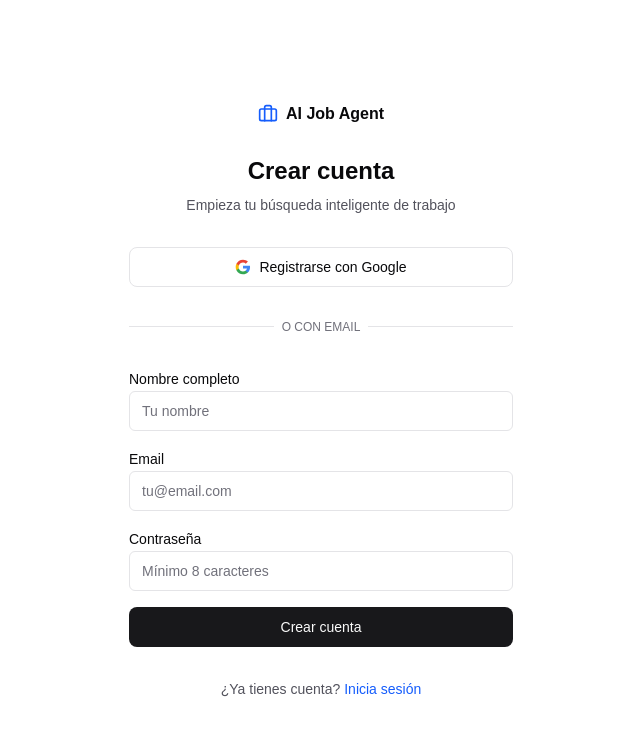
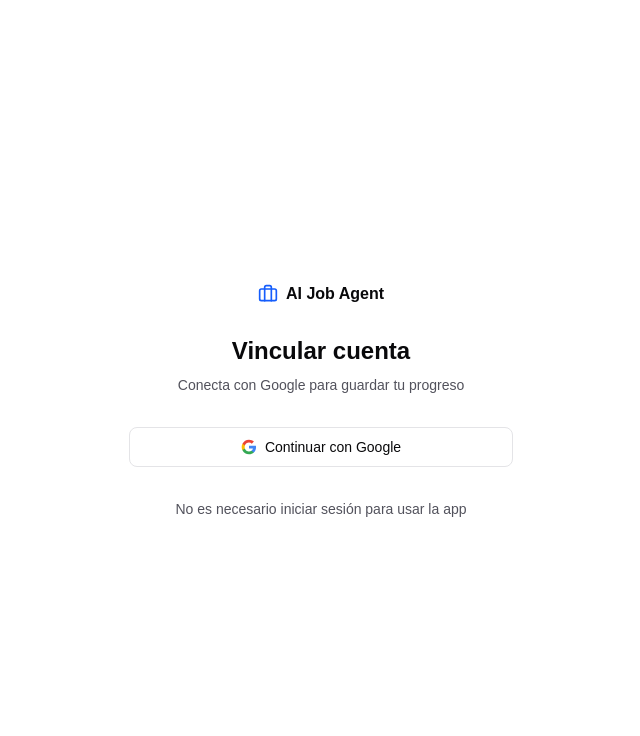
Before and after one commit to 3737631/findjob, a Next.js app: page /findjob/register in a window 1280 px wide. Shown: the top 736 px of the page, without its empty margins (319-959 px from the left). Built offline with nearby package versions, Linux system fonts and the light colour scheme.

Commit message:
Remove email/password auth, keep only Google OAuth, no login required

```diff
--- a/src/app/(auth)/login/page.tsx
+++ b/src/app/(auth)/login/page.tsx
@@ -1,40 +1,14 @@
 "use client";
 
 import { useState } from "react";
-import { useRouter } from "next/navigation";
 import Link from "next/link";
-import { signIn } from "@/hooks/use-auth";
 import { createClient } from "@/lib/supabase/client";
 import { Button } from "@/components/ui/button";
-import { Input } from "@/components/ui/input";
-import { Label } from "@/components/ui/label";
 import { Briefcase, Loader2 } from "lucide-react";
 
 export default function LoginPage() {
-  const router = useRouter();
-  const [loading, setLoading] = useState(false);
   const [googleLoading, setGoogleLoading] = useState(false);
   const [error, setError] = useState("");
-
-  async function handleSubmit(e: React.FormEvent<HTMLFormElement>) {
-    e.preventDefault();
-    setLoading(true);
-    setError("");
-
-    const form = new FormData(e.currentTarget);
-    const email = form.get("email") as string;
-    const password = form.get("password") as string;
-
-    const { error: signInError } = await signIn(email, password);
-
-    if (signInError) {
-      setError(signInError.message);
-      setLoading(false);
-      return;
-    }
-
-    router.push("/dashboard");
-  }
 
   async function handleGoogleLogin() {
     setGoogleLoading(true);
@@ -58,9 +32,9 @@
             <Briefcase className="h-5 w-5 text-blue-600" />
             AI Job Agent
           </Link>
-          <h1 className="mt-6 text-2xl font-bold">Iniciar sesión</h1>
+          <h1 className="mt-6 text-2xl font-bold">Vincular cuenta</h1>
           <p className="mt-2 text-sm text-zinc-600 dark:text-zinc-400">
-            Accede a tu cuenta para continuar
+            Conecta con Google para guardar tu progreso
           </p>
         </div>
 
@@ -83,43 +57,12 @@
           Continuar con Google
         </Button>
 
-        <div className="relative">
-          <div className="absolute inset-0 flex items-center">
-            <span className="w-full border-t border-zinc-200 dark:border-zinc-800" />
-          </div>
-          <div className="relative flex justify-center text-xs uppercase">
-            <span className="bg-white px-2 text-zinc-500 dark:bg-zinc-950">o con email</span>
-          </div>
-        </div>
-
-        <form onSubmit={handleSubmit} className="space-y-4">
-          <div className="space-y-2">
-            <Label htmlFor="email">Email</Label>
-            <Input id="email" name="email" type="email" required placeholder="tu@email.com" />
-          </div>
-          <div className="space-y-2">
-            <Label htmlFor="password">Contraseña</Label>
-            <Input id="password" name="password" type="password" required placeholder="••••••••" />
-          </div>
-
-          {error && (
-            <p className="text-sm text-red-600 dark:text-red-400">{error}</p>
-          )}
-
-          <Button type="submit" className="w-full" disabled={loading}>
-            {loading ? (
-              <Loader2 className="h-4 w-4 animate-spin" />
-            ) : (
-              "Entrar"
-            )}
-          </Button>
-        </form>
+        {error && (
+          <p className="text-sm text-red-600 dark:text-red-400 text-center">{error}</p>
+        )}
 
         <p className="text-center text-sm text-zinc-600 dark:text-zinc-400">
-          ¿No tienes cuenta?{" "}
-          <Link href="/register" className="font-medium text-blue-600 hover:text-blue-500 dark:text-blue-400">
-            Regístrate
-          </Link>
+          No es necesario iniciar sesión para usar la app
         </p>
       </div>
     </div>
--- a/src/app/(auth)/register/page.tsx
+++ b/src/app/(auth)/register/page.tsx
@@ -1,48 +1,14 @@
 "use client";
 
 import { useState } from "react";
-import { useRouter } from "next/navigation";
 import Link from "next/link";
-import { signUp } from "@/hooks/use-auth";
 import { createClient } from "@/lib/supabase/client";
 import { Button } from "@/components/ui/button";
-import { Input } from "@/components/ui/input";
-import { Label } from "@/components/ui/label";
 import { Briefcase, Loader2 } from "lucide-react";
 
 export default function RegisterPage() {
-  const router = useRouter();
-  const [loading, setLoading] = useState(false);
   const [googleLoading, setGoogleLoading] = useState(false);
   const [error, setError] = useState("");
-  const [success, setSuccess] = useState("");
-
-  async function handleSubmit(e: React.FormEvent<HTMLFormElement>) {
-    e.preventDefault();
-    setLoading(true);
-    setError("");
-
-    const form = new FormData(e.currentTarget);
-    const email = form.get("email") as string;
-    const password = form.get("password") as string;
-    const name = form.get("name") as string;
-
-    const { error: signUpError, data } = await signUp(email, password, name);
-
-    if (signUpError) {
-      setError(signUpError.message);
-      setLoading(false);
-      return;
-    }
-
-    if (data?.user?.identities?.length === 0) {
-      setSuccess("Revisa tu correo electrónico para confirmar la cuenta. Luego inicia sesión.");
-      setLoading(false);
-      return;
-    }
-
-    router.push("/onboarding");
-  }
 
   async function handleGoogleRegister() {
     setGoogleLoading(true);
@@ -66,9 +32,9 @@
             <Briefcase className="h-5 w-5 text-blue-600" />
             AI Job Agent
           </Link>
-          <h1 className="mt-6 text-2xl font-bold">Crear cuenta</h1>
+          <h1 className="mt-6 text-2xl font-bold">Vincular cuenta</h1>
           <p className="mt-2 text-sm text-zinc-600 dark:text-zinc-400">
-            Empieza tu búsqueda inteligente de trabajo
+            Conecta con Google para guardar tu progreso
           </p>
         </div>
 
@@ -88,53 +54,15 @@
               <path d="M12 5.38c1.62 0 3.06.56 4.21 1.64l3.15-3.15C17.45 2.09 14.97 1 12 1 7.7 1 3.99 3.47 2.18 7.07l3.66 2.84c.87-2.6 3.3-4.53 6.16-4.53z" fill="#EA4335"/>
             </svg>
           )}
-          Registrarse con Google
+          Continuar con Google
         </Button>
 
-        <div className="relative">
-          <div className="absolute inset-0 flex items-center">
-            <span className="w-full border-t border-zinc-200 dark:border-zinc-800" />
-          </div>
-          <div className="relative flex justify-center text-xs uppercase">
-            <span className="bg-white px-2 text-zinc-500 dark:bg-zinc-950">o con email</span>
-          </div>
-        </div>
-
-        <form onSubmit={handleSubmit} className="space-y-4">
-          <div className="space-y-2">
-            <Label htmlFor="name">Nombre completo</Label>
-            <Input id="name" name="name" type="text" required placeholder="Tu nombre" />
-          </div>
-          <div className="space-y-2">
-            <Label htmlFor="email">Email</Label>
-            <Input id="email" name="email" type="email" required placeholder="tu@email.com" />
-          </div>
-          <div className="space-y-2">
-            <Label htmlFor="password">Contraseña</Label>
-            <Input id="password" name="password" type="password" required placeholder="Mínimo 8 caracteres" />
-          </div>
-
-          {error && (
-            <p className="text-sm text-red-600 dark:text-red-400">{error}</p>
-          )}
-          {success && (
-            <p className="text-sm text-green-600 dark:text-green-400">{success}</p>
-          )}
-
-          <Button type="submit" className="w-full" disabled={loading}>
-            {loading ? (
-              <Loader2 className="h-4 w-4 animate-spin" />
-            ) : (
-              "Crear cuenta"
-            )}
-          </Button>
-        </form>
+        {error && (
+          <p className="text-sm text-red-600 dark:text-red-400 text-center">{error}</p>
+        )}
 
         <p className="text-center text-sm text-zinc-600 dark:text-zinc-400">
-          ¿Ya tienes cuenta?{" "}
-          <Link href="/login" className="font-medium text-blue-600 hover:text-blue-500 dark:text-blue-400">
-            Inicia sesión
-          </Link>
+          No es necesario iniciar sesión para usar la app
         </p>
       </div>
     </div>
--- a/src/app/auth/callback/page.tsx
+++ b/src/app/auth/callback/page.tsx
@@ -1,6 +1,6 @@
 "use client";
 
-import { useEffect, useState, useCallback } from "react";
+import { useEffect, useState, useRef } from "react";
 import { useRouter } from "next/navigation";
 import { createClient } from "@/lib/supabase/client";
 import { Loader2 } from "lucide-react";
@@ -8,19 +8,30 @@
 export default function AuthCallbackPage() {
   const router = useRouter();
   const [error, setError] = useState("");
+  const handled = useRef(false);
 
   useEffect(() => {
+    if (handled.current) return;
+    handled.current = true;
+
     const supabase = createClient();
+    let timeout: ReturnType<typeof setTimeout>;
 
-    supabase.auth.onAuthStateChange((event) => {
-      if (event === "SIGNED_IN") {
+    const { data: listener } = supabase.auth.onAuthStateChange((event, session) => {
+      if (event === "SIGNED_IN" && session) {
+        clearTimeout(timeout);
         router.push("/onboarding");
       }
     });
 
-    supabase.auth.exchangeCodeForSession(window.location.href).catch((err) => {
-      setError(err.message ?? "Error al completar la autenticación");
-    });
+    timeout = setTimeout(() => {
+      setError("La autenticación tardó demasiado. Intenta de nuevo.");
+    }, 15000);
+
+    return () => {
+      listener?.subscription.unsubscribe();
+      clearTimeout(timeout);
+    };
   }, [router]);
 
   if (error) {
--- a/src/features/landing/cta.tsx
+++ b/src/features/landing/cta.tsx
@@ -16,7 +16,7 @@
           está a un clic de distancia.
         </p>
         <div className="mt-8">
-          <Link href="/register">
+          <Link href="/login">
             <Button
               size="lg"
               className="bg-white text-blue-700 hover:bg-blue-50"
--- a/src/features/landing/navbar.tsx
+++ b/src/features/landing/navbar.tsx
@@ -13,14 +13,8 @@
           AI Job Agent
         </Link>
         <nav className="hidden items-center gap-6 sm:flex">
-          <Link
-            href="/login"
-            className="text-sm text-zinc-600 transition-colors hover:text-zinc-900 dark:text-zinc-400 dark:hover:text-zinc-50"
-          >
-            Iniciar sesión
-          </Link>
-          <Link href="/register">
-            <Button size="sm">Empezar gratis</Button>
+          <Link href="/login">
+            <Button size="sm">Vincular con Google</Button>
           </Link>
         </nav>
       </div>
```
Also changed, not shown: src/app/(dashboard)/layout.tsx (+14 -25 lines).
